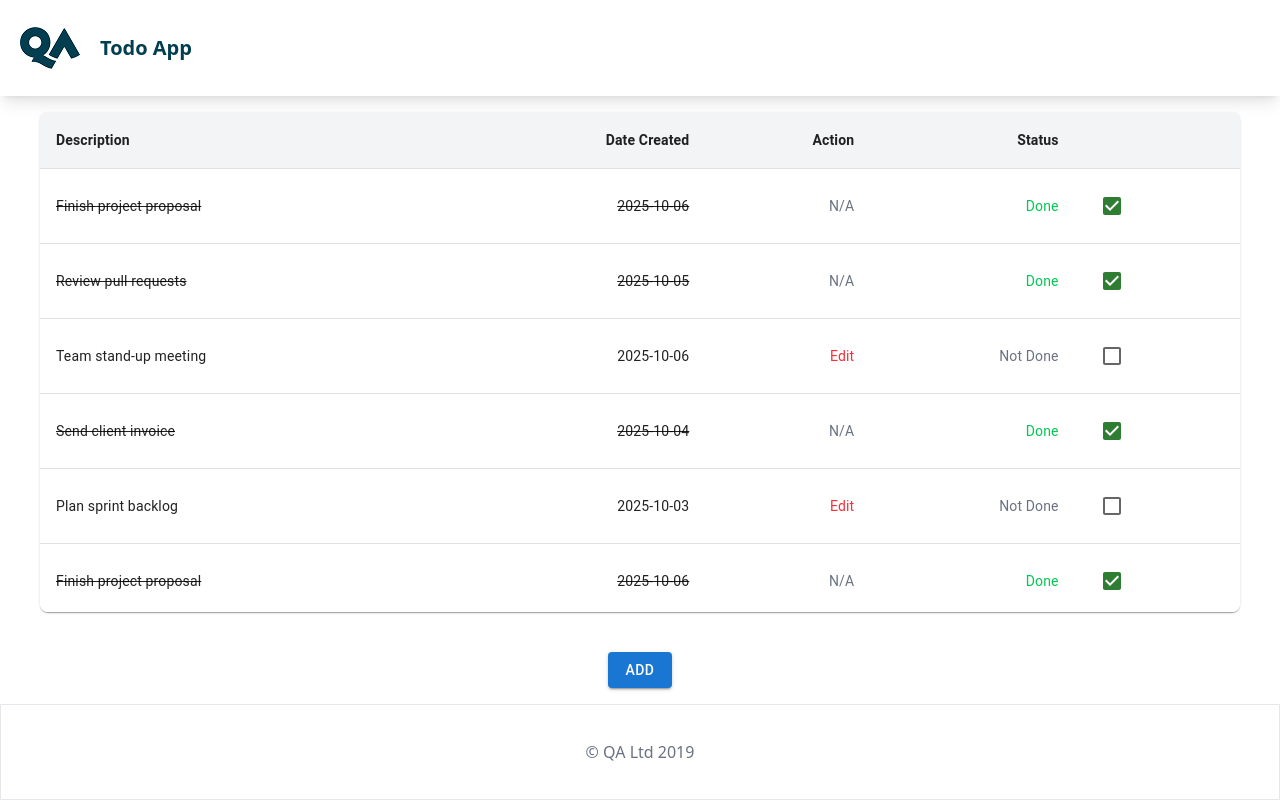
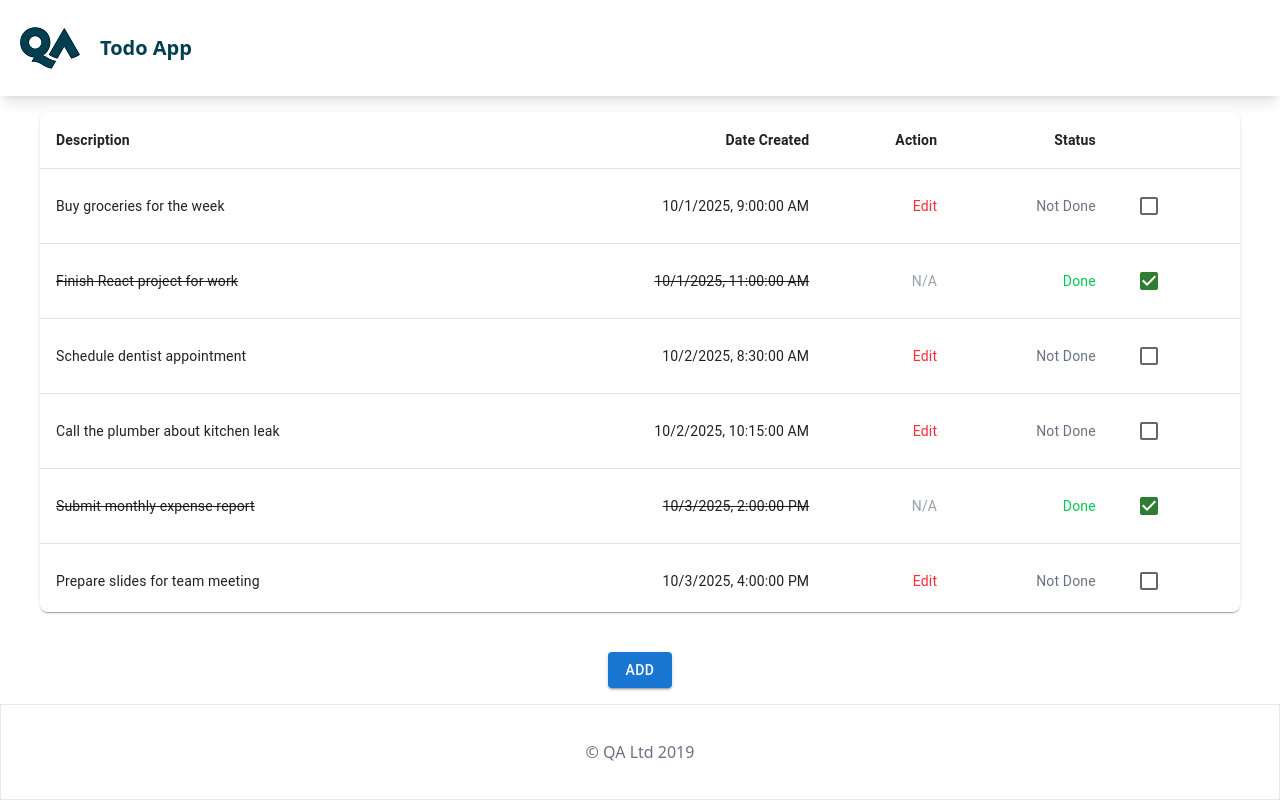
Before and after one commit to bryanbarakatsky/psb-project, a React (Vite) app in the folder psb/: page / in a window 1280 px wide. Built offline with nearby package versions, Linux system fonts and the light colour scheme.

Commit message:
EDIT:fixed additional todolist bugs

```diff
--- a/psb/src/components/TodoList.jsx
+++ b/psb/src/components/TodoList.jsx
@@ -6,43 +6,39 @@ import TableContainer from '@mui/material/TableContainer'
 import TableHead from '@mui/material/TableHead'
 import TableRow from '@mui/material/TableRow'
 import Paper from '@mui/material/Paper'
-import Button from '@mui/material/Button';
+import Button from '@mui/material/Button'
 import Checkbox from '@mui/material/Checkbox'
-import { Link } from "react-router";
-
-const createData = (description, dateCreated, state) => {
-  return { description, dateCreated, state }
-}
-
-const initialData = [
-  createData('Finish project proposal', '2025-10-06', 'Done'),
-  createData('Review pull requests', '2025-10-05', 'Done'),
-  createData('Team stand-up meeting', '2025-10-06', 'Not Done'),
-  createData('Send client invoice', '2025-10-04', 'Done'),
-  createData('Plan sprint backlog', '2025-10-03', 'Not Done'),
-  createData('Finish project proposal', '2025-10-06', 'Done'),
-  createData('Review pull requests', '2025-10-05', 'Done'),
-  createData('Team stand-up meeting', '2025-10-06', 'Not Done'),
-  createData('Send client invoice', '2025-10-04', 'Done'),
-  createData('Plan sprint backlog', '2025-10-03', 'Not Done'),
-]
+import { Link } from 'react-router'
+import { initialData } from '../data/todoData'
 
 export const TodoList = () => {
   const [data, setData] = useState(initialData)
 
   const handleCheckboxClick = (index) => {
-    const newData = [...data]
-    newData[index].state = newData[index].state === 'Done' ? 'Not Done' : 'Done'
+    const newData = data.map((item, i) =>
+      i === index ? { ...item, todoCompleted: !item.todoCompleted } : item
+    )
     setData(newData)
+  }
+
+  const formatDate = (isoString) => {
+    const date = new Date(isoString)
+    return isNaN(date) ? 'Invalid date' : date.toLocaleString()
   }
 
   return (
     <div className="flex flex-col gap-10 items-center justify-center">
       <TableContainer
         component={Paper}
-        sx={{ maxWidth: 1200, boxShadow: 1, borderRadius: 2, overflow: scroll, maxHeight: 500 }}
+        sx={{
+          maxWidth: 1200,
+          boxShadow: 1,
+          borderRadius: 2,
+          overflowY: 'auto',
+          maxHeight: 500,
+        }}
       >
-        <Table sx={{ minWidth: 1200 }} aria-label="todo table">
+        <Table sx={{ minWidth: 1200 }} stickyHeader aria-label="todo table">
           <TableHead>
             <TableRow sx={{ backgroundColor: '#f3f4f6' }}>
               <TableCell sx={{ fontWeight: 'bold' }}>Description</TableCell>
@@ -55,37 +51,52 @@ export const TodoList = () => {
               <TableCell sx={{ fontWeight: 'bold' }} align="right">
                 Status
               </TableCell>
-              <TableCell></TableCell>
+              <TableCell />
             </TableRow>
           </TableHead>
+
           <TableBody>
             {data.map((row, id) => {
-              const isDone = row.state === 'Done'
+              const isDone = row.todoCompleted
               const textClass = isDone ? 'line-through text-gray-500' : ''
-              const stateColor = isDone? '!text-green-500' : '!text-gray-500'
+              const stateColor = isDone ? '!text-green-500' : '!text-gray-500'
               const canEdit = isDone ? 'N/A' : 'Edit'
+
               return (
                 <TableRow
-                  key={id}
+                  key={row._id}
                   sx={{
                     '&:last-child td, &:last-child th': { border: 0 },
                     '&:hover': { backgroundColor: '#f9fafb' },
                   }}
                 >
                   <TableCell className={textClass}>
-                    {row.description}
+                    {row.todoDescription || '(No description)'}
                   </TableCell>
+
                   <TableCell align="right" className={textClass}>
-                    {row.dateCreated}
+                    {formatDate(row.todoDateCreated)}
                   </TableCell>
-                  <TableCell align="right" className={`cursor-pointer ${!isDone ? '!text-red-500' : '!text-gray-500'} hover:!text-blue-500`}>
-                    <Link to="/add-edit">{canEdit}</Link>
+
+                  <TableCell
+                    align="right"
+                    className={`${
+                      !isDone ? '!text-red-500 cursor-pointer' : '!text-gray-400'
+                    } hover:!text-blue-500`}
+                  >
+                    {!isDone ? <Link state={{ todo: row }} to="/add-edit">{canEdit}</Link> : 'N/A'}
                   </TableCell>
+
                   <TableCell align="right" className={stateColor}>
-                    {row.state}
+                    {isDone ? 'Done' : 'Not Done'}
                   </TableCell>
+
                   <TableCell>
-                    <Checkbox onClick={() => handleCheckboxClick(id)} color={row.state === 'Done' ? 'success' : 'default'} checked={row.state == 'Done'} />
+                    <Checkbox
+                      onClick={() => handleCheckboxClick(id)}
+                      color={isDone ? 'success' : 'default'}
+                      checked={isDone}
+                    />
                   </TableCell>
                 </TableRow>
               )
@@ -93,8 +104,11 @@ export const TodoList = () => {
           </TableBody>
         </Table>
       </TableContainer>
-      <div className='ml-right'>
-        <Link to="/add-edit"><Button variant="contained">Add</Button></Link>
+
+      <div>
+        <Link to="/add-edit">
+          <Button variant="contained">Add</Button>
+        </Link>
       </div>
     </div>
   )
--- a/psb/src/data/todoData.json
+++ b/psb/src/data/todoData.js
@@ -1,4 +1,4 @@
-[
+export var initialData = [
   {
     "_id": "1",
     "todoDescription": "Buy groceries for the week",
```
